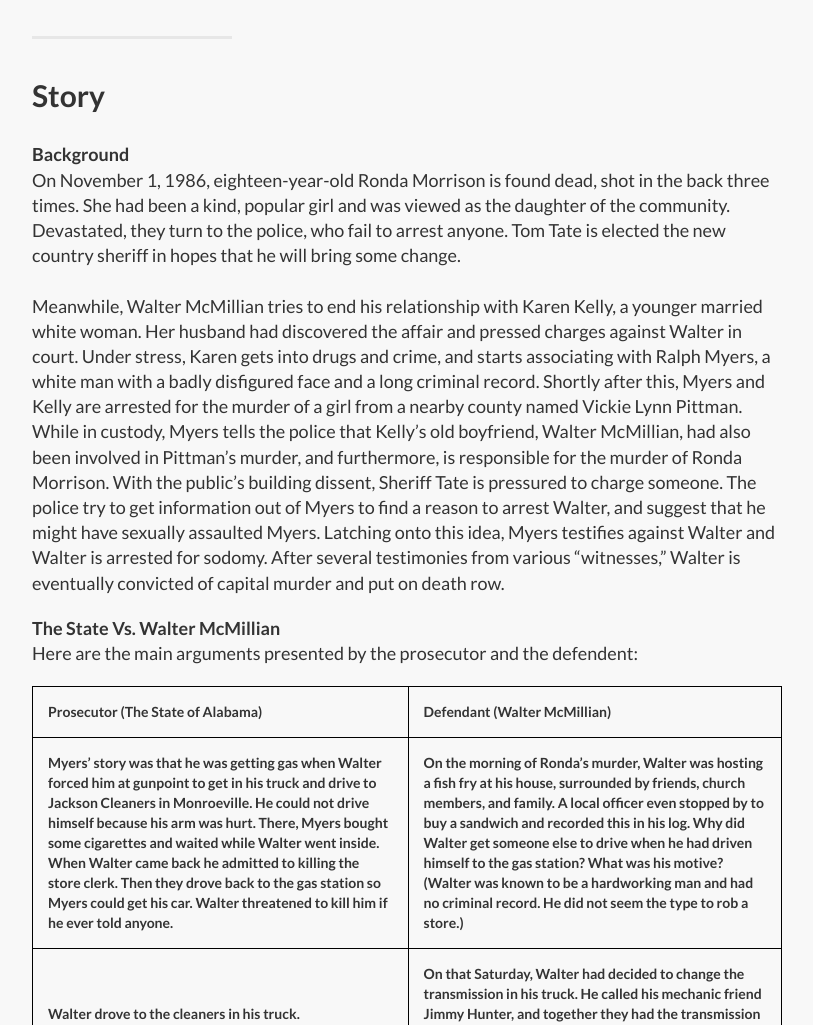
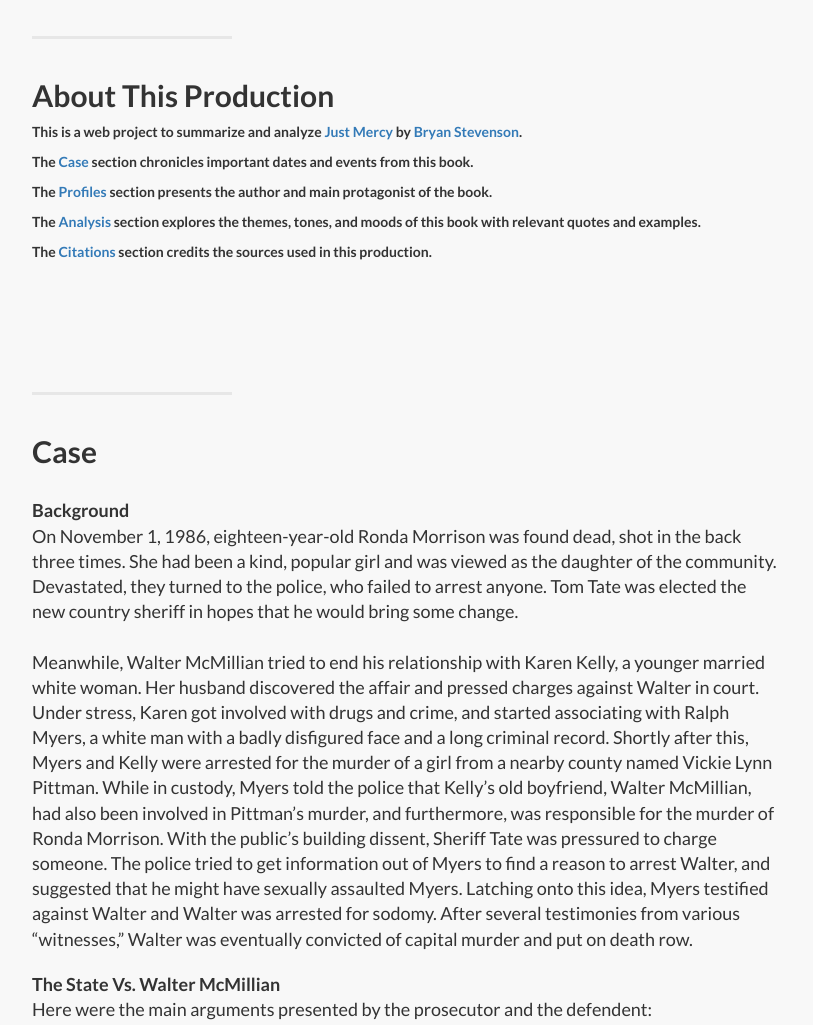
Before and after one commit to justmercybook/justmercybook.github.io, a plain HTML site: page index.html in a window 1280 px wide. Shown: the part 1080-2105 px from the top of the page, without its empty margins (233-1046 px from the left). Drawn offline with Linux system fonts and the light colour scheme.

Commit message:
update grammar

```diff
--- a/index.html
+++ b/index.html
@@ -48,7 +48,10 @@
             <div class="collapse navbar-collapse" id="bs-example-navbar-collapse-1">
                 <ul class="nav navbar-nav navbar-right">
                     <li>
-                        <a href="#story">Story</a>
+                        <a href="#about">About</a>
+                    </li>
+                    <li>
+                        <a href="#case">Case</a>
                     </li>
                     <li>
                         <a href="#profiles">Profiles</a>
@@ -68,7 +71,7 @@
 
 
     <!-- Header -->
-    <a name="about"></a>
+    <a name="intro"></a>
     <div class="intro-header">
         <div class="container">
 
@@ -86,21 +89,41 @@
     </div>
     <!-- /.intro-header -->
 
+
 <!-- Page Content -->
-    <a  name="story"></a>
+    <a  name="about"></a>
     <div class="content-section-a">
         <div class="container">
             <div class="row">
                 <div class="col-lg-8 col-lg-offset-2">
                     <hr class="section-heading-spacer">
                     <div class="clearfix"></div>
-                    <h2 class="section-heading">Story</h2>
+                    <h2>About This Production</h2>
+                    <p>This is a web project to summarize and analyze <a href="http://www.amazon.com/Just-Mercy-Story-Justice-Redemption/dp/081298496X" target="_blank">Just Mercy</a> by <a href="https://en.wikipedia.org/wiki/Bryan_Stevenson" target="_blank">Bryan Stevenson</a>.</p>
+                    <p>The <a class="page-scroll" href="#case">Case</a> section chronicles important dates and events from this book.</p>
+                    <p>The <a class="page-scroll" href="#profiles">Profiles</a> section presents the author and main protagonist of the book.</p>
+                    <p>The <a class="page-scroll" href="#analysis">Analysis</a> section explores the themes, tones, and moods of this book with relevant quotes and examples.</p>
+                    <p>The <a class="page-scroll" href="#citations">Citations</a> section credits the sources used in this production.</p>
+                </div>
+            </div>
+        </div>
+        <!-- /.container -->
+    </div>
+<!-- Page Content -->
+    <a  name="case"></a>
+    <div class="content-section-a">
+        <div class="container">
+            <div class="row">
+                <div class="col-lg-8 col-lg-offset-2">
+                    <hr class="section-heading-spacer">
+                    <div class="clearfix"></div>
+                    <h2 class="section-heading">Case</h2>
                     <p class="lead"><b>Background</b><br>
-                        On November 1, 1986, eighteen-year-old Ronda Morrison is found dead, shot in the back three times. She had been a kind, popular girl and was viewed as the daughter of the community. Devastated, they turn to the police, who fail to arrest anyone. Tom Tate is elected the new country sheriff in hopes that he will bring some change.<br><br>
-                        Meanwhile, Walter McMillian tries to end his relationship with Karen Kelly, a younger married white woman. Her husband had discovered the affair and pressed charges against Walter in court. Under stress, Karen gets into drugs and crime, and starts associating with Ralph Myers, a white man with a badly disfigured face and a long criminal record. Shortly after this, Myers and Kelly are arrested for the murder of a girl from a nearby county named Vickie Lynn Pittman. While in custody, Myers tells the police that Kelly’s old boyfriend, Walter McMillian, had also been involved in Pittman’s murder, and furthermore, is responsible for the murder of Ronda Morrison. With the public’s building dissent, Sheriff Tate is pressured to charge someone. The police try to get information out of Myers to find a reason to arrest Walter, and suggest that he might have sexually assaulted Myers. Latching onto this idea, Myers testifies against Walter and Walter is arrested for sodomy. After several testimonies from various “witnesses,” Walter is eventually convicted of capital murder and put on death row.
+                        On November 1, 1986, eighteen-year-old Ronda Morrison was found dead, shot in the back three times. She had been a kind, popular girl and was viewed as the daughter of the community. Devastated, they turned to the police, who failed to arrest anyone. Tom Tate was elected the new country sheriff in hopes that he would bring some change.<br><br>
+                        Meanwhile, Walter McMillian tried to end his relationship with Karen Kelly, a younger married white woman. Her husband discovered the affair and pressed charges against Walter in court. Under stress, Karen got involved with drugs and crime, and started associating with Ralph Myers, a white man with a badly disfigured face and a long criminal record. Shortly after this, Myers and Kelly were arrested for the murder of a girl from a nearby county named Vickie Lynn Pittman. While in custody, Myers told the police that Kelly’s old boyfriend, Walter McMillian, had also been involved in Pittman’s murder, and furthermore, was responsible for the murder of Ronda Morrison. With the public’s building dissent, Sheriff Tate was pressured to charge someone. The police tried to get information out of Myers to find a reason to arrest Walter, and suggested that he might have sexually assaulted Myers. Latching onto this idea, Myers testified against Walter and Walter was arrested for sodomy. After several testimonies from various “witnesses,” Walter was eventually convicted of capital murder and put on death row.
                     </p>
                     <p class="lead"><b>The State Vs. Walter McMillian</b><br>
-                        Here are the main arguments presented by the prosecutor and the defendent:
+                        Here were the main arguments presented by the prosecutor and the defendent:
                     </p>
                     <table border="1" style="width:100%">
                       <tr>
@@ -144,7 +167,7 @@
                     </table>
                     <br>
                     <p class="lead"><b>Verdict</b><br>
-                        In 1933, Walter McMillian is deemed not guilty, and is released from prison after spending six years on Alabama’s death row.
+                        In 1933, Walter McMillian was deemed not guilty, and was released from prison after spending six years on Alabama’s death row.
                     </p>
                     <img class="img-responsive" src="img/mcmillian.jpg" alt="">
                 </div>
@@ -197,7 +220,7 @@
                     </p>
                     <p class="lead"><b>Reader’s Mood</b><br>
                     When I read Walter’s story, I was struck by how a system that was supposed to administer justice had been so outright indifferent and biased. It made me angry that they presented evidence and used such obviously false testimonies to convict an innocent man of capital murder, and sentence him to death row. For six years he stayed in prison, mistreated by the prison staff and living in constant uncertainty as to when they would send him to the electric chair. Even after he was released, some in the community still believed him to be a dangerous murderer. This case followed him for the rest of his life and eventually caused his death, the tragic part being that he did not even commit the crime.
-                    The book and the manner in which the facts are presented in are intended to stir up the reader. Throughout the Just Mercy the reader experiences a wide range of emotions including sadness, outrage, determination, and hope. Aside from the main case involving Walter McMillian, there are many others sprinkled in that reveal the horrors of poverty, abuse, and the legal system. The author tells of uncared for children and mentally disabled that have been sentenced to prison for life, women that have been thrown in jail for pregnancies that go wrong, and inhumane treatment of prisoners in facilities throughout America.
+                    The book and the manner in which the facts are presented in are intended to stir up the reader. Throughout the Just Mercy book, the reader experiences a wide range of emotions including sadness, outrage, determination, and hope. Aside from the main case involving Walter McMillian, there are many others sprinkled in that reveal the horrors of poverty, abuse, and the legal system. The author tells of uncared for children and mentally disabled that have been sentenced to prison for life, women that have been thrown in jail for pregnancies that go wrong, and inhumane treatment of prisoners in facilities throughout America.
                     </p>
                     <img class="img-responsive" src="img/just_mercy_cover.jpg    " alt="">
                 </div>
```
